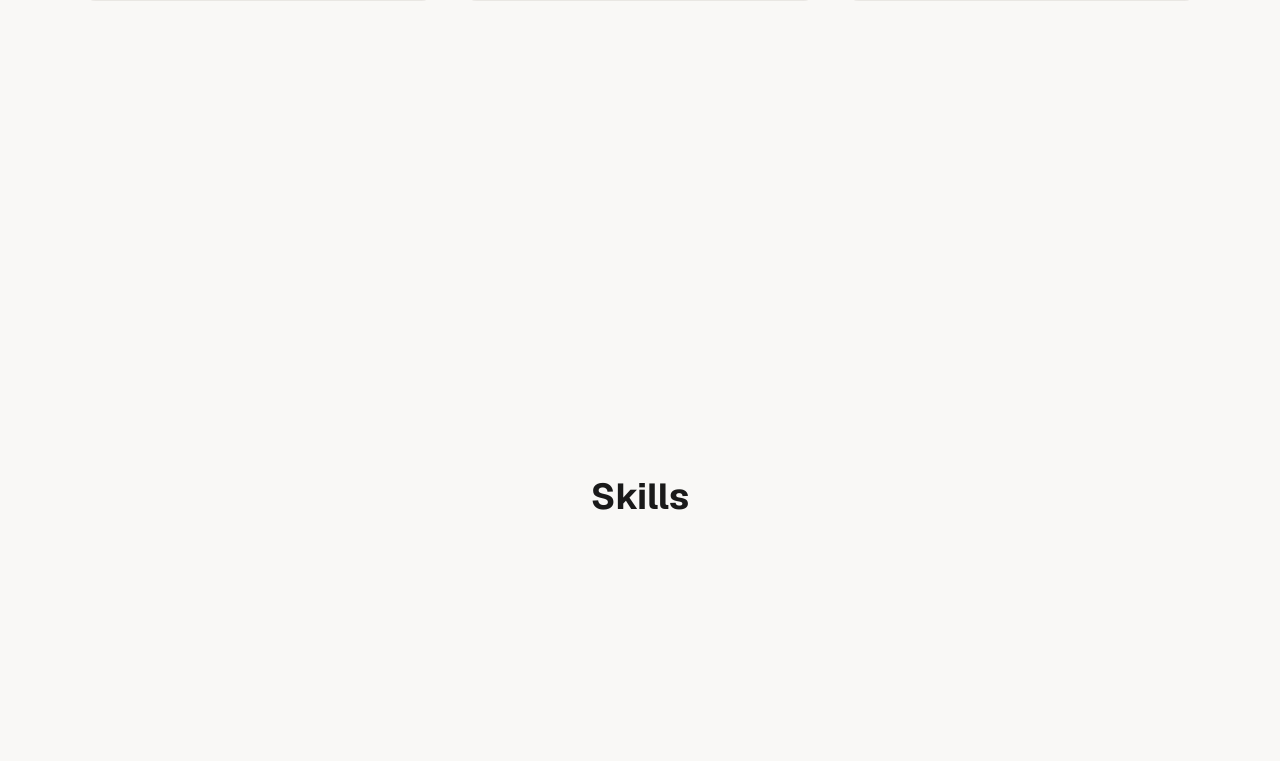
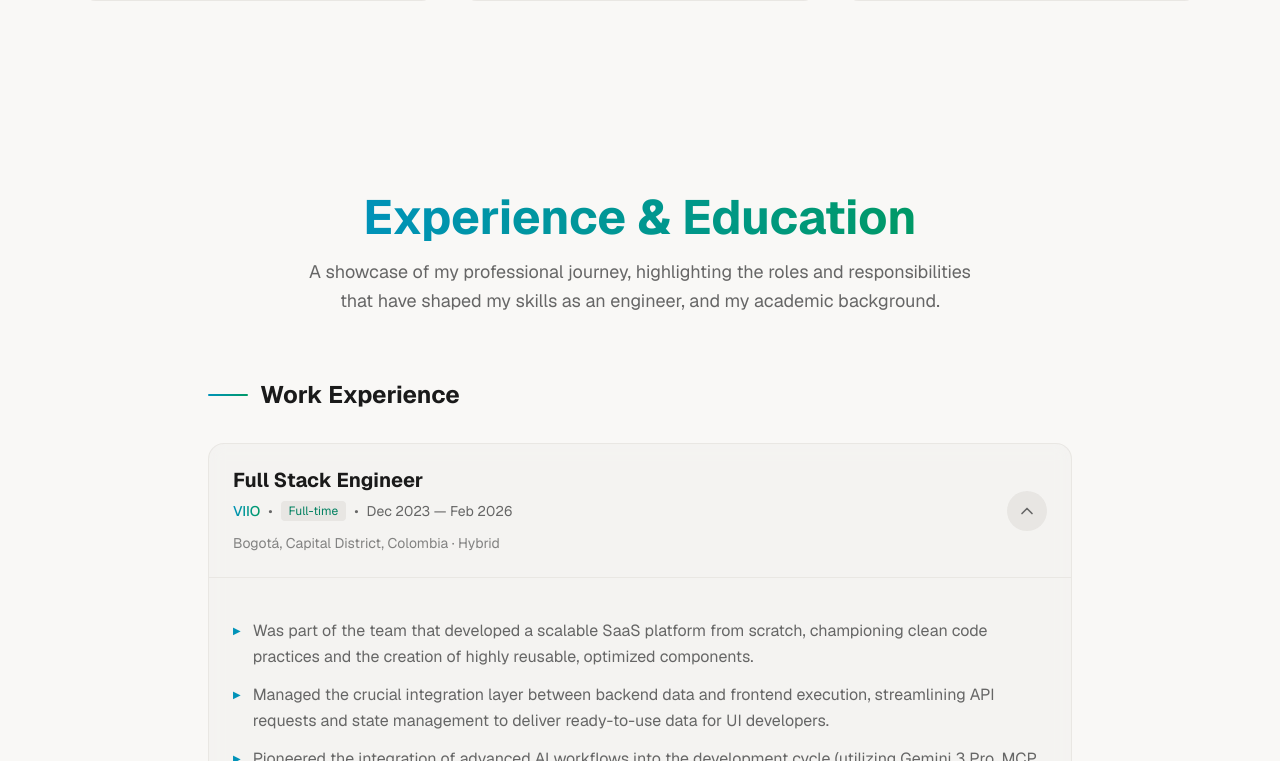
Before and after one commit to andgonzalezcas/portfolio, a Next.js app: page / in a window 1280 px wide. Shown: the part 1839-2600 px from the top of the page. Built offline with nearby package versions, Linux system fonts and the light colour scheme.

Commit message:
feat(app): delete skill section

```diff
--- a/app/page.tsx
+++ b/app/page.tsx
@@ -1,5 +1,4 @@
 import HeroSection from "@/components/sections/hero.section";
-import SkillsSection from "@/components/sections/skills.section";
 import ProjectsSection from "@/components/sections/projects.section";
 import ExperienceSection from "@/components/sections/experience.section";
 import ConnectSection from "@/components/sections/connect.section";
@@ -9,7 +8,6 @@ export default function Home() {
     <main className="min-h-screen bg-background text-foreground font-sans selection:bg-primary selection:text-primary-foreground">
       <HeroSection />
       <ProjectsSection />
-      <SkillsSection />
       <ExperienceSection />
       <ConnectSection />
     </main>
--- a/components/sections/skills.section.tsx
+++ /dev/null
@@ -1,7 +0,0 @@
-export default function SkillsSection() {
-    return (
-        <section className="min-h-screen flex items-center justify-center">
-            <p className="text-4xl font-bold">Skills</p>
-        </section>
-    );
-}
```
